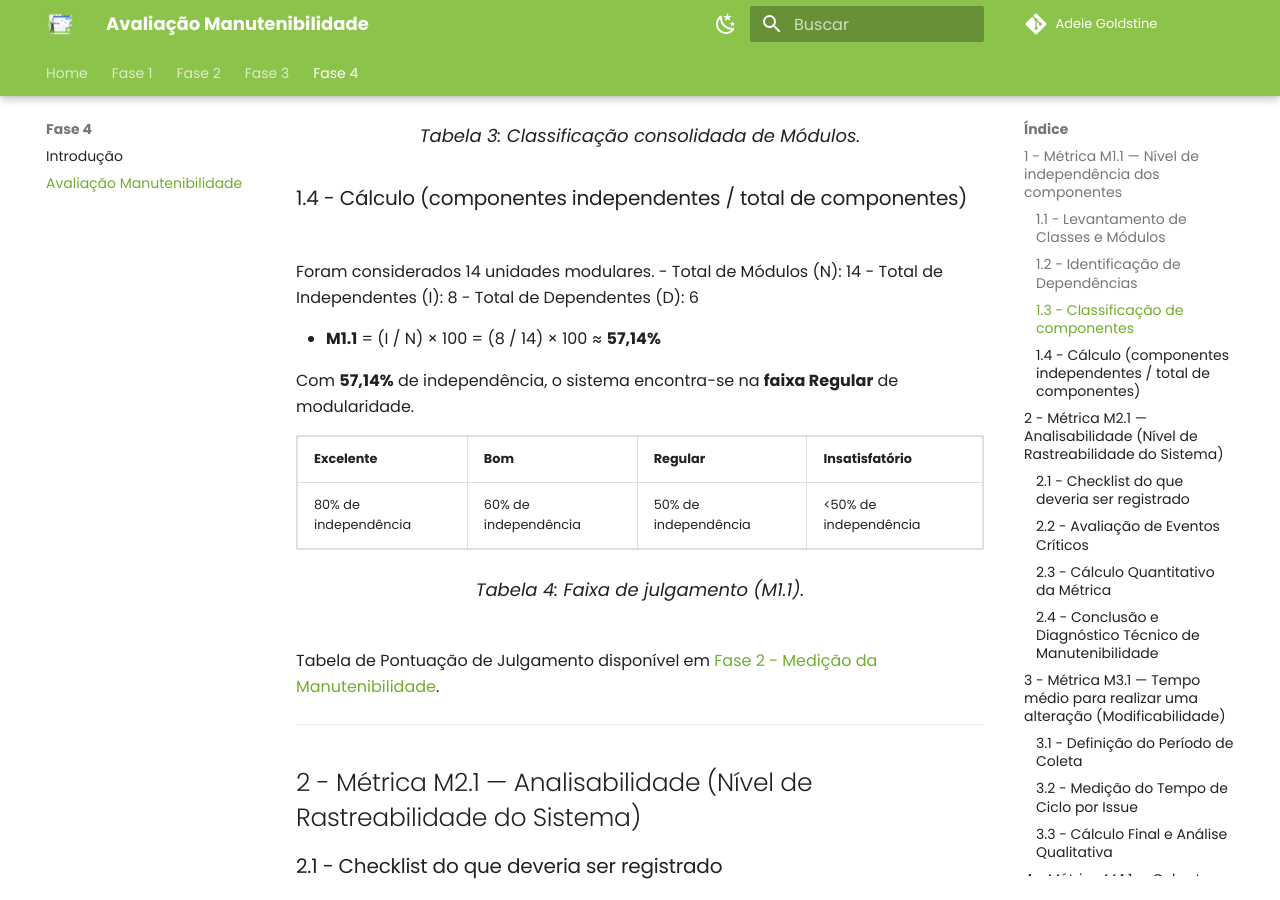
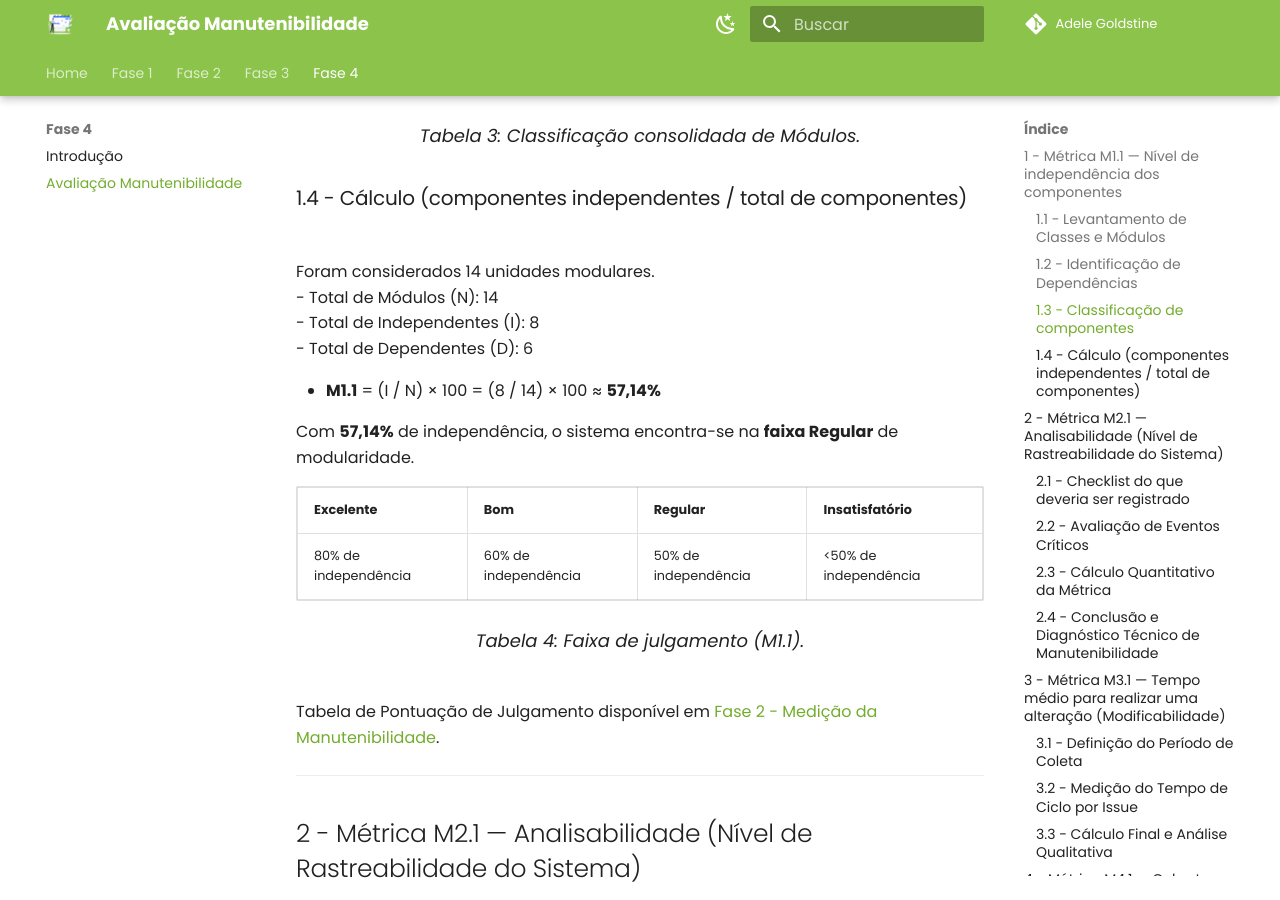
Before and after one commit to FCTE-Qualidade-de-Software-1/2026-1_T01_ADELE_GOLDSTINE, an MkDocs documentation site: the page built from docs/fase4/manutenibilidade.md, in a window 1280 px wide and 900 px high, scrolled down 2760 px. Built offline with MkDocs 1.6.1 and Material for MkDocs 9.7.7, drawn with Linux system fonts in a browser that asks for light colours; comment, search, counter and statistics services are not loaded.

Commit message:
correções

```diff
--- a/docs/fase4/manutenibilidade.md
+++ b/docs/fase4/manutenibilidade.md
@@ -152,8 +152,11 @@ Classificação dos módulos do sistema, dividida entre Backend e Frontend, conf
 ### 1.4 - Cálculo (componentes independentes / total de componentes)
 
 Foram considerados 14 unidades modulares.
+</br>
 - Total de Módulos (N): 14
+</br>
 - Total de Independentes (I): 8
+</br>
 - Total de Dependentes (D): 6
 
 * **M1.1** = (I / N) × 100 = (8 / 14) × 100 ≈ **57,14%**
```
Also changed, not shown: docs/fase4/fase4.md (+1 -1 lines).
